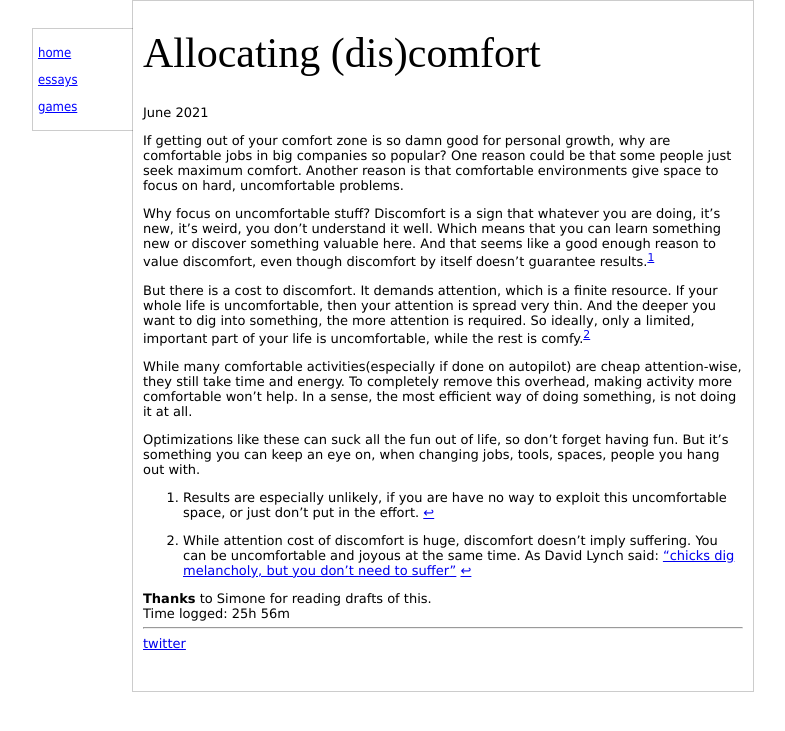
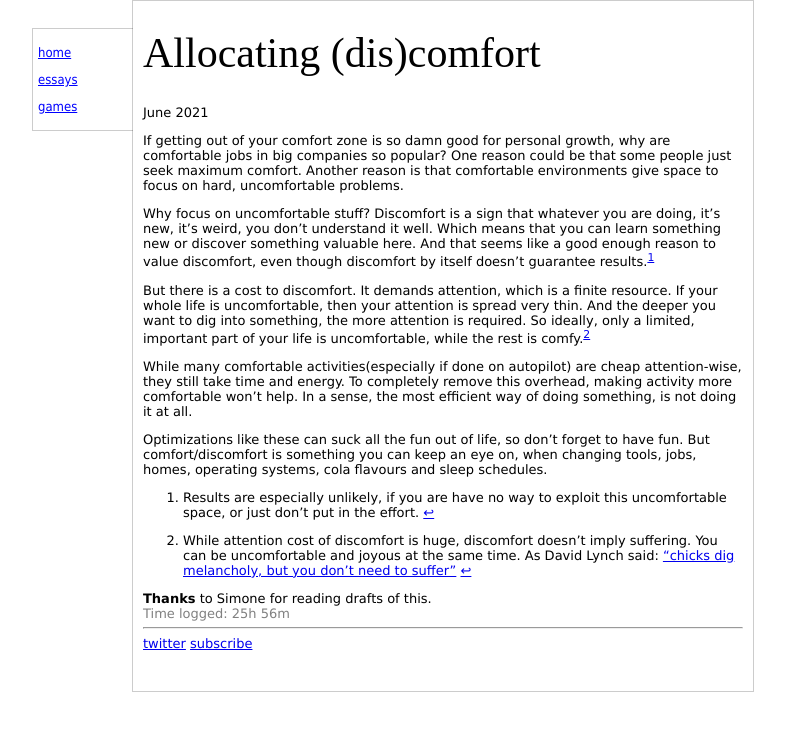
Before and after one commit to saint-angels/saint-angels.github.io, a Jekyll site: the page built from _essays/allocating_discomfort.md, in a window 1280 px wide. Shown: the top 731 px of the page, without its empty margins (247-1032 px from the left). Built offline with Jekyll 4.4.1, drawn with Linux system fonts in a browser that asks for light colours.

Commit message:
subscribe functionality added

```diff
--- a/_config.yml
+++ b/_config.yml
@@ -21,7 +21,7 @@
 title: withteeth.fun
 username: teeth2i4
 locale : "en-US"
-email: mikeprokofyev@gmail.com
+email: funwithteeth@protonmail.com
 description: sinking my teeth into
 baseurl: "" # the subpath of your site, e.g. /blog
 url : "https://withteeth.fun"
--- a/_essays/allocating_discomfort.md
+++ b/_essays/allocating_discomfort.md
@@ -12,7 +12,7 @@ But there is a cost to discomfort. It demands attention, which is a finite resou
 
 While many comfortable activities(especially if done on autopilot) are cheap attention-wise, they still take time and energy. To completely remove this overhead, making activity more comfortable won't help. In a sense, the most efficient way of doing something, is not doing it at all.
 
-Optimizations like these can suck all the fun out of life, so don't forget having fun. But it's something you can keep an eye on, when changing jobs, tools, spaces, people you hang out with.
+Optimizations like these can suck all the fun out of life, so don't forget to have fun. But comfort/discomfort is something you can keep an eye on, when changing tools, jobs, homes, operating systems, cola flavours and sleep schedules.
 
 [^1]: Results are especially unlikely, if you are have no way to exploit this uncomfortable space, or just don't put in the effort.
 [^2]: While attention cost of discomfort is huge, discomfort doesn't imply suffering. You can be uncomfortable and joyous at the same time. As David Lynch said: ["chicks dig melancholy, but you don't need to suffer"](https://www.youtube.com/watch?v=h8RuLM9LrBs){:target="_blank"}
--- a/_layouts/default.html
+++ b/_layouts/default.html
@@ -9,6 +9,12 @@
   </head>
   <body>
     {% include navigation.html %}
-    <div class="main">{{ content }}</div>
+    <div class="main">{{ content }}
+
+    <hr />
+    <a href="https://twitter.com/{{site.twitter_username}}" target="_blank">twitter</a>
+    <a href="/subscribe">subscribe</a>
+
+    </div>
   </body>
 </html>
--- a/_layouts/essay.html
+++ b/_layouts/essay.html
@@ -14,9 +14,7 @@ layout: default
 </div>
 {% endif %}
 {% if page.time_logged %}
-<a id="logged">
+<a id="logged" style="color:grey">
     Time {% if page.time_logged %} logged: {{ page.time_logged }}{% endif %}
 </a>
 {% endif %}
-<hr />
-<a href="https://twitter.com/{{site.twitter_username}}">twitter</a>
```
Also changed, not shown: _layouts/:w (deleted, +0 -18 lines), _layouts/subscribe.html (added, +24 -0 lines), index.md (+0 -3 lines), subscribe.md (added, +5 -0 lines).
